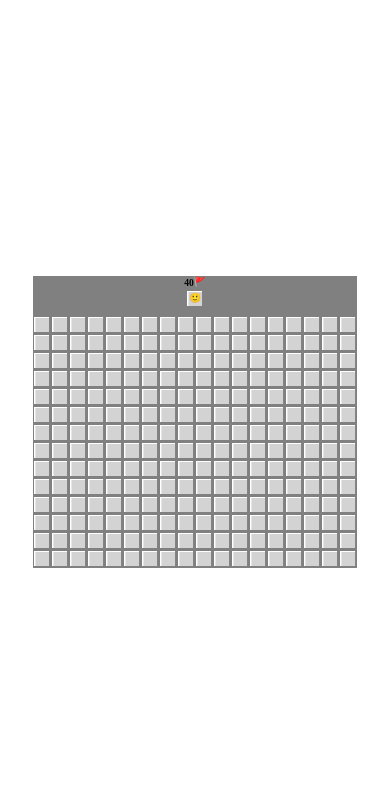
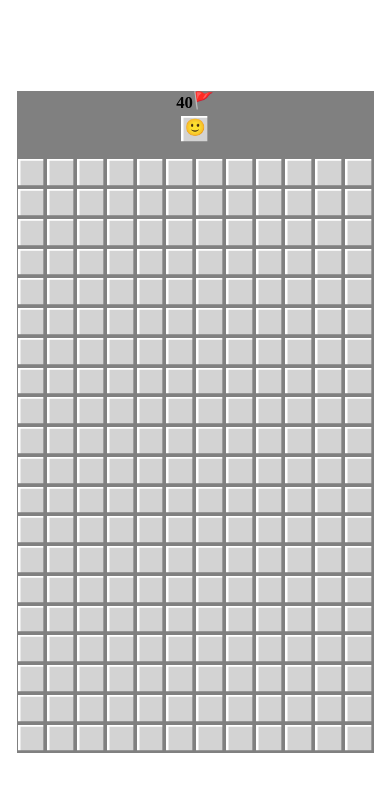
Before and after one commit to lucas98sf/react-minesweeper, a React (Vite) app: page / in a window 390 px wide. Shown: the top 792 px of the page. Built offline with nearby package versions, Linux system fonts and the light colour scheme; a small style sheet from the web is missing.

Commit message:
chore: change board size to work better on mobile

```diff
--- a/src/App.css
+++ b/src/App.css
@@ -1,3 +1,7 @@
+html {
+  height: 100%;
+}
+
 body {
   margin: 0;
   font-family: -apple-system, BlinkMacSystemFont, 'Segoe UI', 'Roboto', 'Oxygen', 'Ubuntu',
@@ -5,7 +9,7 @@ body {
   display: flex;
   justify-content: center;
   align-items: center;
-  height: 100vh;
+  height: 100%;
 }
 
 @font-face {
@@ -15,7 +19,9 @@ body {
 
 .board {
   background-color: grey;
-  margin: 2rem;
+  margin: 0.5vw;
+  top: auto;
+  bottom: auto;
 }
 
 .row {
@@ -102,20 +108,8 @@ body {
   color: grey;
 }
 
-@media only screen and (max-width: 1024px) {
+@media only screen and (max-width: 768px) {
   html {
-    font-size: 0.8rem;
+    font-size: calc(0.9vw + 0.9vh);
   }
 }
-
-@media only screen and (max-width: 768px) {
-  html {
-    font-size: 0.4em;
-  }
-}
-
-@media only screen and (max-height: 700px) {
-  html {
-    font-size: 0.3rem;
-  }
-}
--- a/src/config/constants.ts
+++ b/src/config/constants.ts
@@ -5,8 +5,8 @@
 // export const MAX_HEIGHT = 10;
 // export const MAX_WIDTH = 13;
 export const NUM_MINES = 40;
-export const MAX_HEIGHT = 14;
-export const MAX_WIDTH = 18;
+export const MAX_HEIGHT = 20;
+export const MAX_WIDTH = 12;
 
 export const MIN_WIDTH = 3;
 export const MIN_HEIGHT = 3;
```
